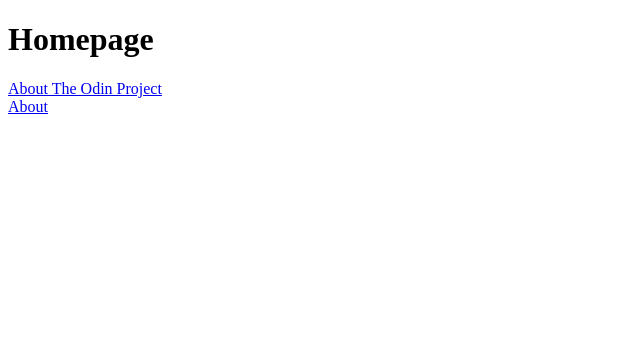
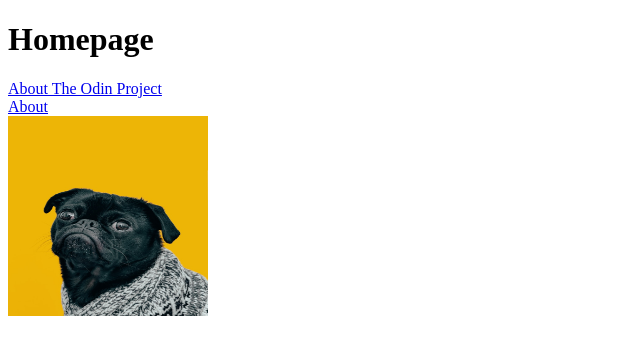
Before and after one commit to NIRVANAGANG/odin, a plain HTML site: page odin-links-and-images/index.html in a window 1280 px wide. Shown: the whole page, without its empty margins (0-640 px from the left). Drawn offline with Linux system fonts and the light colour scheme.

Commit message:
Added two new folders, images and pages

```diff
--- a/odin-links-and-images/index.html
+++ b/odin-links-and-images/index.html
@@ -13,6 +13,12 @@
       rel="noopener noreferrer"
       >About The Odin Project</a
     ><br />
-    <a href="about.html">About</a>
+    <a href="pages/about.html">About</a><br />
+    <img
+      src="./images/dog.jpg"
+      alt="The odin project dog"
+      height="200"
+      width="200"
+    />
   </body>
 </html>
```
Also changed, not shown: odin-links-and-images/images/dog.jpg (added), odin-links-and-images/pages/about.html (renamed from odin-links-and-images/about.html).
